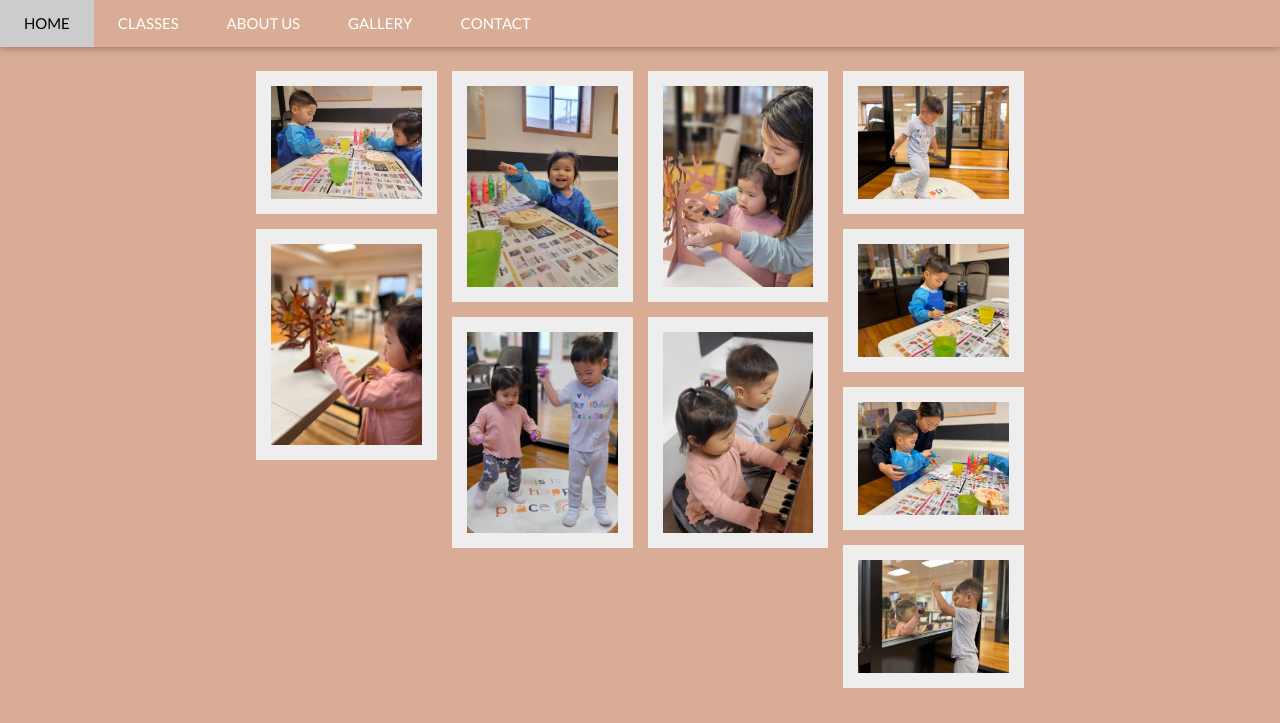
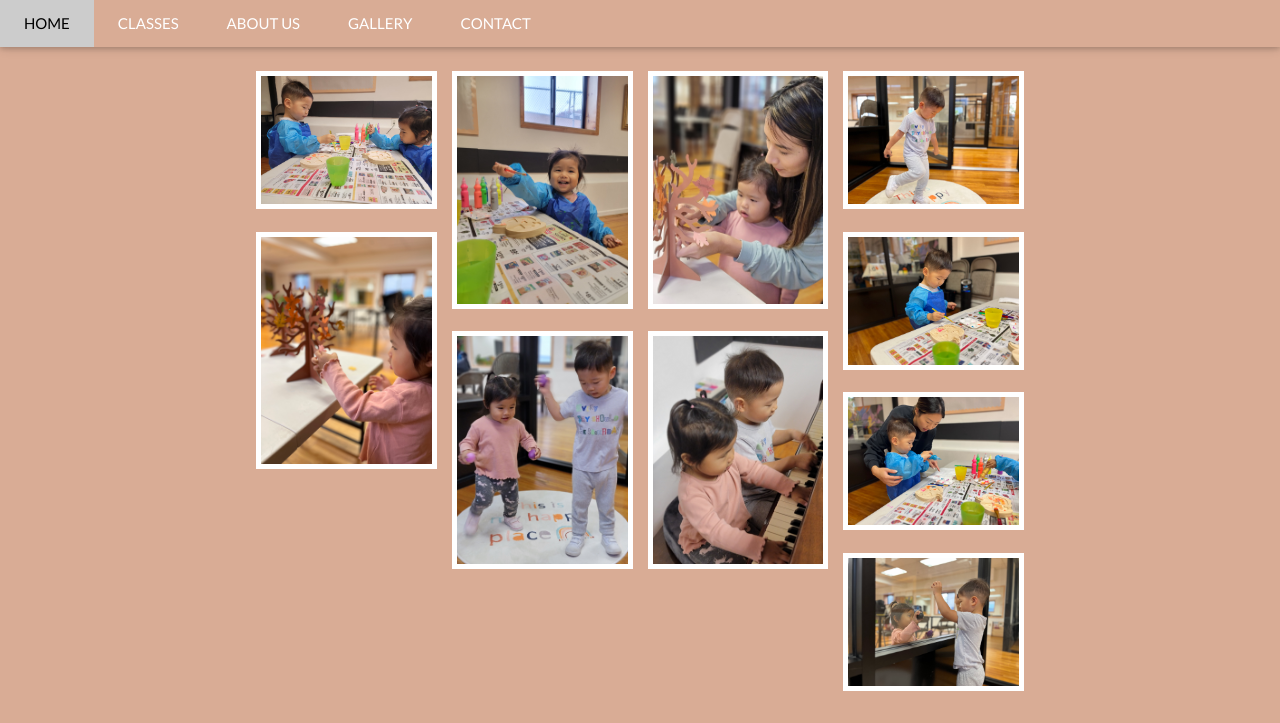
Before and after one commit to logoslearningcenter/logoslearningcenter.github.io, a plain HTML site: page gallery.html in a window 1280 px wide. Shown: the top 723 px of the page. Drawn offline with Linux system fonts and the light colour scheme.

```diff
--- a/gallery.css
+++ b/gallery.css
@@ -12,13 +12,13 @@
 .masonry {
 margin: 1.5em auto;
 max-width: 768px;
-column-gap: 1.5em;
+column-gap: 1em;
 }
 
 /* The Masonry Brick */
 .brick {
 background: #fff;
-padding: 1em;
+padding: 5px;
 margin: 0 0 1.5em;
 }
 
@@ -43,5 +43,3 @@
 }
 }
 img{width:100%}
-.masonry {column-count: 4;column-gap: 1em}
-.brick {background-color: #eee;display: inline-block;margin: 0 0 1em;width: 100%}
```
Also changed, not shown: assets/images/minimelogo.png (added).
